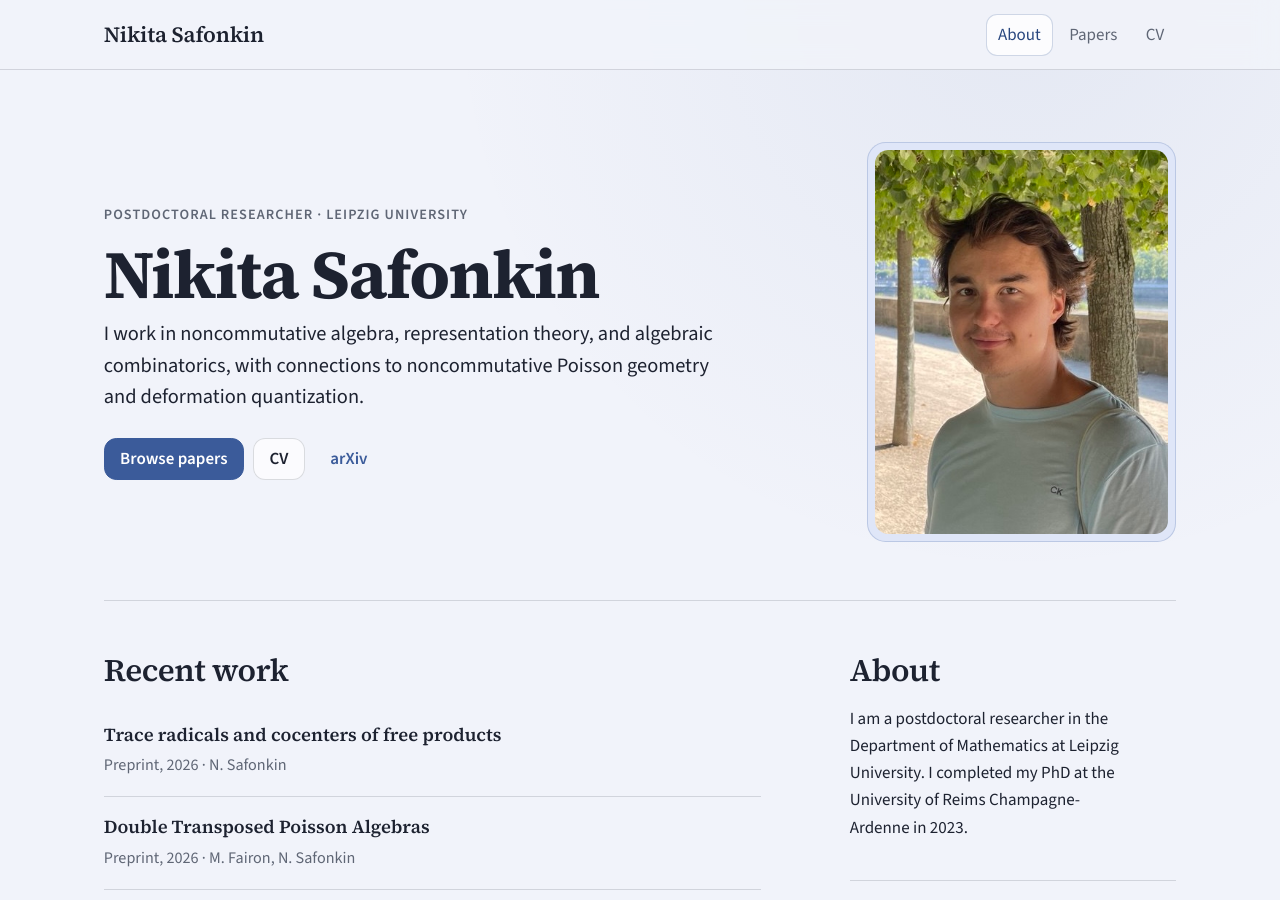
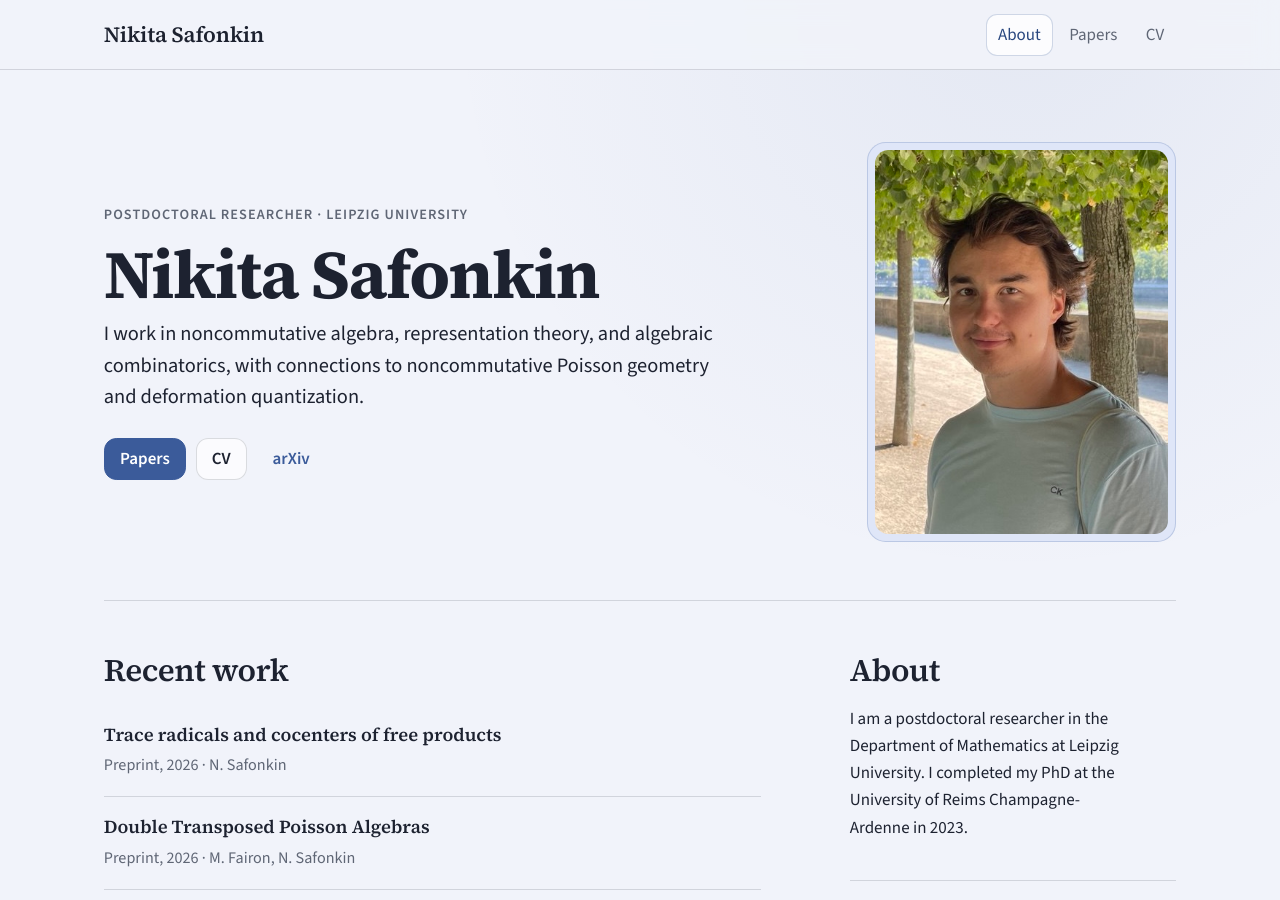
Before and after one commit to n-safonkin/n-safonkin.github.io, a Jekyll site: the page built from index.html, in a window 1280 px wide and 900 px high. Built offline with Jekyll 4.4.1, drawn with Linux system fonts in a browser that asks for light colours.

Commit message:
Shorten homepage papers label

```diff
--- a/index.html
+++ b/index.html
@@ -13,7 +13,7 @@ extra_css:
     <h1>Nikita Safonkin</h1>
     <p class="hero-intro">I work in noncommutative algebra, representation theory, and algebraic combinatorics, with connections to noncommutative Poisson geometry and deformation quantization.</p>
     <div class="hero-actions">
-      <a class="button button-primary" href="{{ '/papers.html' | relative_url }}">Browse papers</a>
+      <a class="button button-primary" href="{{ '/papers.html' | relative_url }}">Papers</a>
       <a class="button" href="{{ '/assets/CV.pdf' | relative_url }}?v={{ site.time | date: '%s' }}" target="_blank" rel="noopener">CV</a>
       <a class="button button-ghost" href="https://arxiv.org/a/safonkin_n_1" target="_blank" rel="noopener">arXiv</a>
     </div>
```
